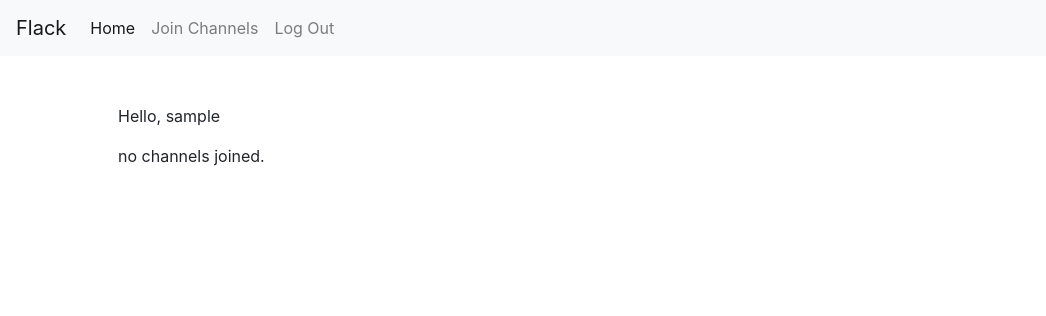
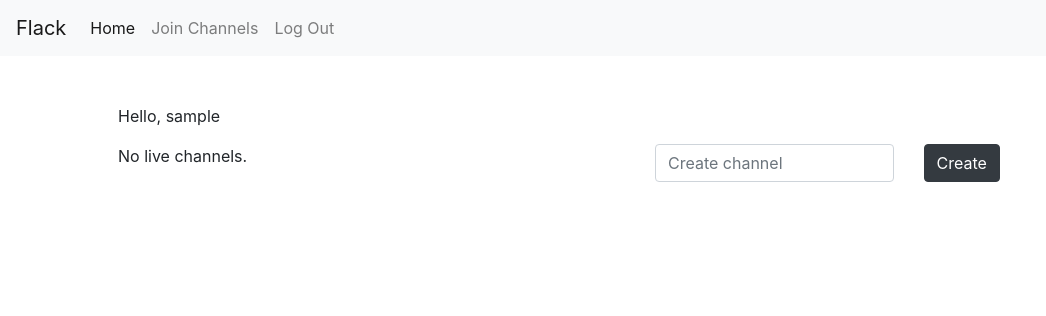
Before and after one commit to lljr/project2, a Flask app: page / in a window 1280 px wide. Shown: the top 316 px of the page, without its empty margins (0-1046 px from the left). Run offline with Flask 2, Linux system fonts and the light colour scheme; the visitor is signed in with stand-in values (Sample User, id 1); some libraries are stand-ins or nearby versions.

Commit message:
add a channel submission form, fix some styling and spacing

```diff
--- a/templates/index.html
+++ b/templates/index.html
@@ -5,19 +5,35 @@
   {% if username %}
     <p>Hello, {{username}}</p>
   {% endif %}
-
+  <div class="row">
+    <div class="col">
       {% if not channels%}
-  <p>no channels joined.</p>
+        <p>No live channels.</p>
       {% else %}
-  <p>you channels</p>
+        <p>Live channels</p>
         <ul>
           {% for channel in channels %}
-
             <li>{{channel}}</li>
-
           {% endfor %}
         </ul>
       {% endif %}
+    </div>
 
+    <div class="col">
+
+      <form id="channelform">
+        <div class="row">
+          <div class="col">
+            <input id="channelname" class="form-control" placeholder="Create channel" type="text">
+          </div>
+          <div class="col">
+            <button type="submit" class="btn btn-dark">Create</button>
+          </div>
+        </div>
+      </form>
+      <small id="message" class="form-text text-muted"></small>
+
+    </div>
+  </div>
 
 {% endblock %}
```
Lines whose indentation alone changed are shown as unchanged.
